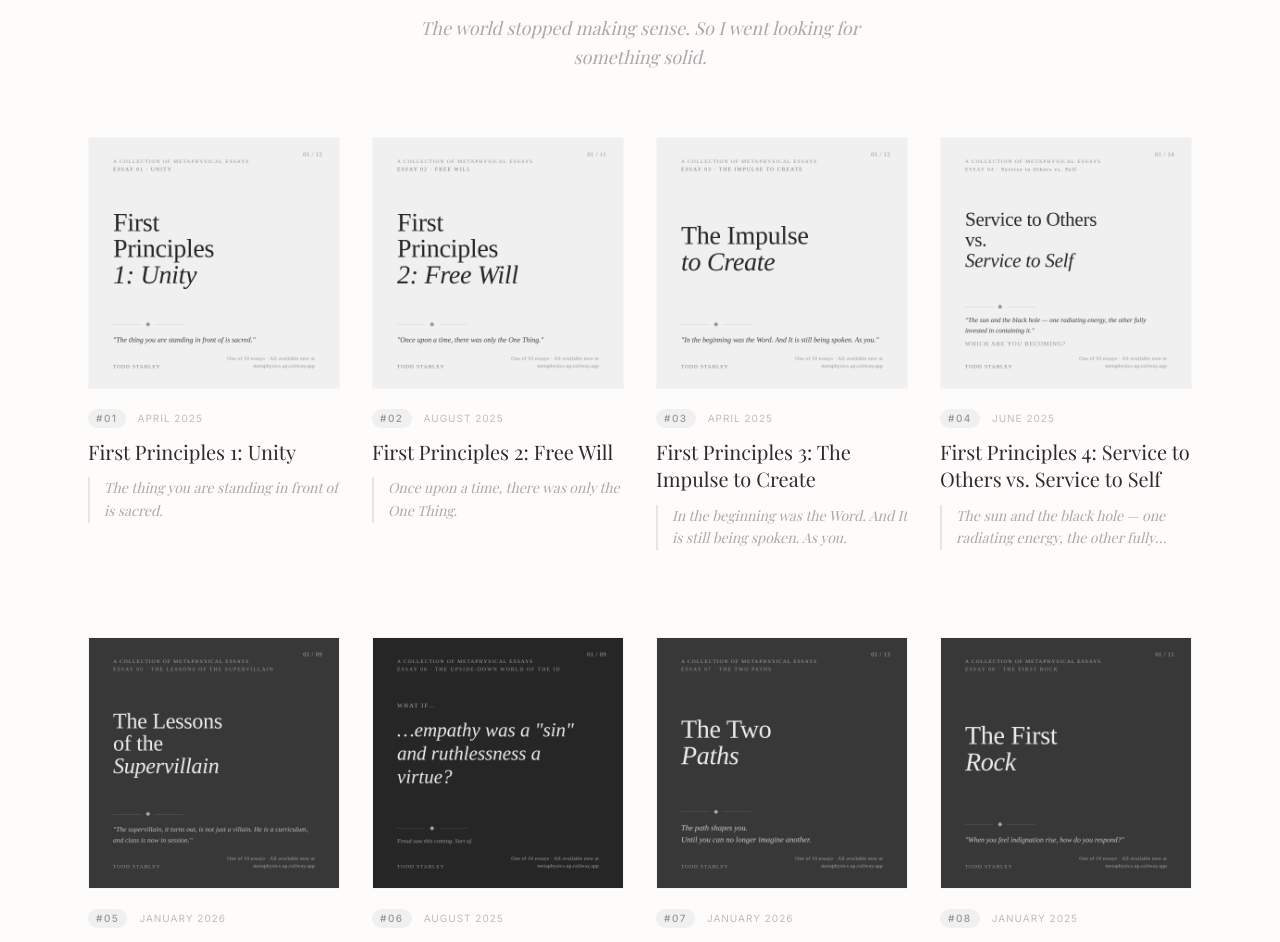
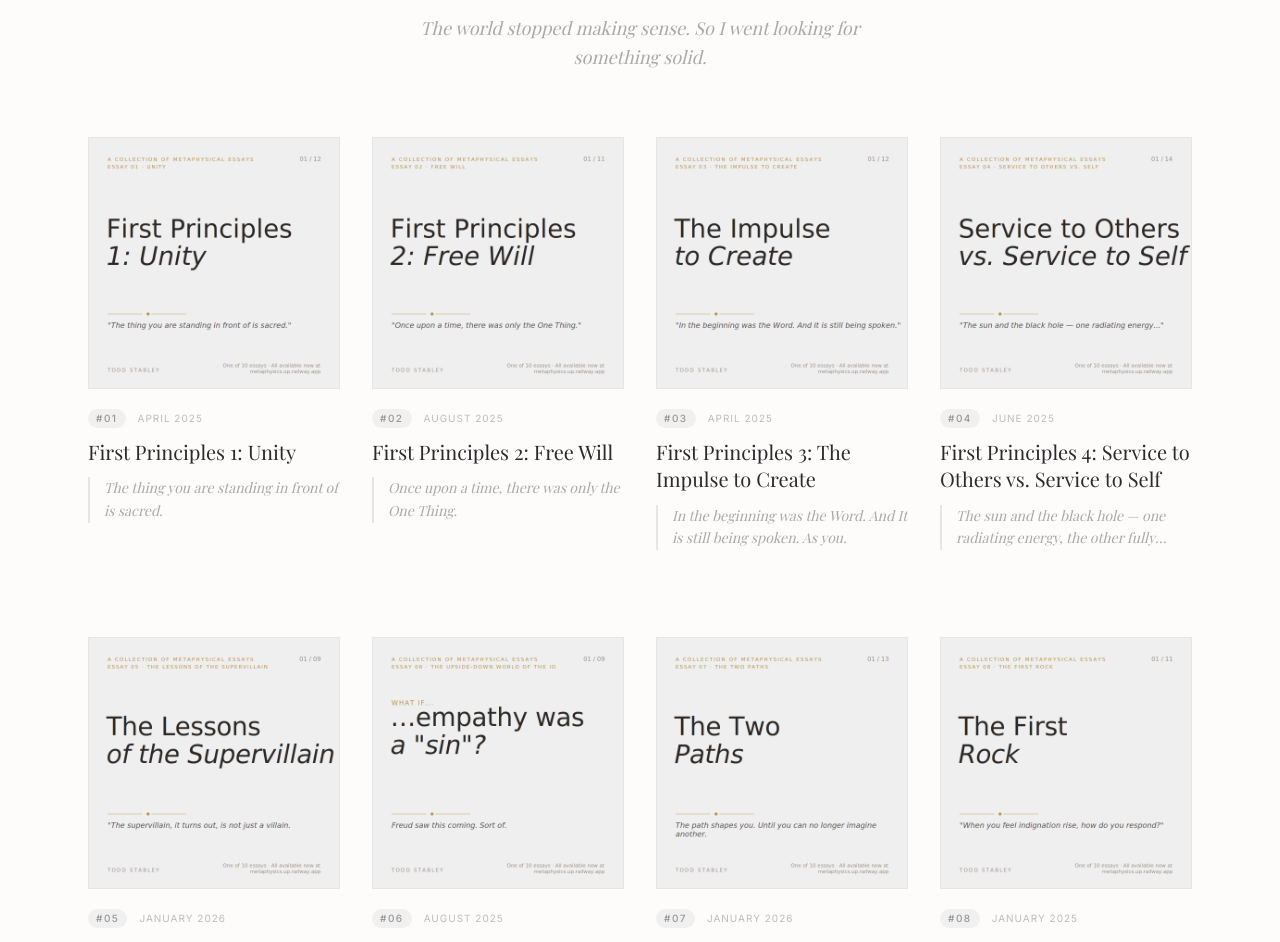
Before and after one commit to streamrD/metaphysics, a React (Vite) app: page / in a window 1280 px wide. Shown: the part 240-1182 px from the top of the page. Built offline with nearby package versions, Linux system fonts and the light colour scheme; a web font is replaced by a local one.

Commit message:
Use gray/cream thumbnails on index

```diff
--- a/src/App.tsx
+++ b/src/App.tsx
@@ -13,10 +13,12 @@ interface Essay {
   id: string;
   num: string;
   title: string;
-  folder: string;        // path under /slides/
+  folder: string;
   slideCount: number;
-  filePrefix: string;    // e.g. "essay1_slide_"
+  filePrefix: string;
   docUrl: string;
+  indexGray: string;   // shown on index by default
+  indexCream: string;  // shown on index on hover
   quote?: string;
   date?: string;
 }
@@ -24,6 +26,9 @@ interface Essay {
 type ViewMode = 'index' | 'slides' | 'reading';
 
 // ─── Essay data — folders and slide counts match the repo exactly ─────────────
+// indexGray  = shown on index by default
+// indexCream = shown on index on hover
+// carousel starts at slide 01 (original, full color)
 
 const ESSAYS: Essay[] = [
   {
@@ -31,6 +36,8 @@ const ESSAYS: Essay[] = [
     title: 'First Principles 1: Unity',
     quote: 'The thing you are standing in front of is sacred.',
     folder: '1-unity', filePrefix: 'essay1_slide_', slideCount: 12,
+    indexGray: '/slides/1-unity/essay1_slide_01_gray.png',
+    indexCream: '/slides/1-unity/essay1_slide_01.png',
     docUrl: 'https://docs.google.com/document/d/e/2PACX-1vQiMJtRSbNP8ysO9dU08BtATbyvmhcKqZgyVmr3XIH8LBOZ6U4C7Xdze3uPPcIOYGSYiz5xKgbNlH6M/pub',
   },
   {
@@ -38,6 +45,8 @@ const ESSAYS: Essay[] = [
     title: 'First Principles 2: Free Will',
     quote: 'Once upon a time, there was only the One Thing.',
     folder: '2-free', filePrefix: 'essay2_slide_', slideCount: 11,
+    indexGray: '/slides/2-free/essay2_slide_01_gray.png',
+    indexCream: '/slides/2-free/essay2_slide_01.png',
     docUrl: 'https://docs.google.com/document/d/e/2PACX-1vREEmvp19Y47YXwhTQYlcRolh1Jjvf5BicROwt8s3enEc7N04YSKY3Z7JM0ALG9uZI7WLpkStU9kDS5/pub',
   },
   {
@@ -45,6 +54,8 @@ const ESSAYS: Essay[] = [
     title: 'First Principles 3: The Impulse to Create',
     quote: 'In the beginning was the Word. And It is still being spoken. As you.',
     folder: '3-create', filePrefix: 'essay3_slide_', slideCount: 12,
+    indexGray: '/slides/3-create/essay3_slide_01_gray.png',
+    indexCream: '/slides/3-create/essay3_slide_01.png',
     docUrl: 'https://docs.google.com/document/d/e/2PACX-1vRGVJR2isARAi9HdzfI7vF1qWGFExtFtQnBjkX81246n1nw7UlC9Gjj2eCHEltTLpSqzc8juNoG0KRI/pub',
   },
   {
@@ -52,6 +63,8 @@ const ESSAYS: Essay[] = [
     title: 'First Principles 4: Service to Others vs. Service to Self',
     quote: 'The sun and the black hole — one radiating energy, the other fully invested in containing it.',
     folder: '4-service', filePrefix: 'essay4_slide_', slideCount: 14,
+    indexGray: '/slides/4-service/essay4_slide_01_gray.png',
+    indexCream: '/slides/4-service/essay4_slide_01.png',
     docUrl: 'https://docs.google.com/document/d/e/2PACX-1vTeCYqeO50ASL2VL_dGCS1OwHJwO7Kn6KtaeteVA7T2BFg2gCoqk6xiMlrIiXVTU_tjxGanFpaAKvBK/pub',
   },
   {
@@ -59,6 +72,8 @@ const ESSAYS: Essay[] = [
     title: 'The Lessons of the Supervillain',
     quote: 'The supervillain is not just a villain. He is a curriculum, and class is now in session.',
     folder: '5-supervillain', filePrefix: 'essay5_slide_', slideCount: 9,
+    indexGray: '/slides/5-supervillain/essay5_slide_01_gray.png',
+    indexCream: '/slides/5-supervillain/essay5_slide_01_cream.png',
     docUrl: 'https://docs.google.com/document/d/e/2PACX-1vSTxKV3FBIwFol0fNiF_taah6LZdKwnasTxUdYvSk_i_tDsApFzeRNbGfHLQtdXHjTgo-FbZmUqOZFk/pub',
   },
   {
@@ -66,6 +81,8 @@ const ESSAYS: Essay[] = [
     title: 'The Upside-Down World of the Id',
     quote: "The child's tantrum has become a spectacle of adult insurrection playing out across the national stage.",
     folder: '6-id', filePrefix: 'essay6_slide_', slideCount: 9,
+    indexGray: '/slides/6-id/essay6_slide_01_gray.png',
+    indexCream: '/slides/6-id/essay6_slide_01_cream.png',
     docUrl: 'https://docs.google.com/document/d/e/2PACX-1vRlvNG-eehvpayBkE-nFsLBXkdkRyiGohNmKAZyiejdvEvK1LcaORAOUAP1qWElMcICK429OJq984Yv/pub',
   },
   {
@@ -73,6 +90,8 @@ const ESSAYS: Essay[] = [
     title: 'The Two Paths',
     quote: 'The further you go, the harder it becomes to leave.',
     folder: '7-paths', filePrefix: 'essay7_slide_', slideCount: 13,
+    indexGray: '/slides/7-paths/essay7_slide_01_gray.png',
+    indexCream: '/slides/7-paths/essay7_slide_01_cream.png',
     docUrl: 'https://docs.google.com/document/d/e/2PACX-1vTi97lIgFOd3hebtucPg433eolUmICKcIn3ttARGv7qkmZLtZnh4DRaw7W9zkWPv6xIGHjdAC9dmVWN/pub',
   },
   {
@@ -80,6 +99,8 @@ const ESSAYS: Essay[] = [
     title: 'The First Rock',
     quote: 'When you feel indignation rise, how do you respond?',
     folder: '8-rocks', filePrefix: 'essay8_slide_', slideCount: 11,
+    indexGray: '/slides/8-rocks/essay8_slide_01_gray.png',
+    indexCream: '/slides/8-rocks/essay8_slide_01_cream.png',
     docUrl: 'https://docs.google.com/document/d/e/2PACX-1vQCf10pOoWOI4byYUaxte7c49wz_Av-ASpT74RHmpEFD-6puSuspNqD4re1VxbVjxPFfTUILtN4dp8J/pub',
   },
   {
@@ -87,6 +108,8 @@ const ESSAYS: Essay[] = [
     title: 'I Never Knew You: Narcissism and the Evangelical Soul',
     quote: "They beat the drum of tribalism and call that dance 'righteousness.'",
     folder: '9-narcissism', filePrefix: 'essay9_slide_', slideCount: 11,
+    indexGray: '/slides/9-narcissism/essay9_slide_01_gray.png',
+    indexCream: '/slides/9-narcissism/essay9_slide_01.png',
     docUrl: 'https://docs.google.com/document/d/e/2PACX-1vSPRE5CKmoMgAsQIgZMfpZSEbL8OEalMwM9BbaARsYzvnpKTRw5ttrTcwU_W2cyFm6g1QcDuXW8zPgq/pub',
   },
   {
@@ -94,6 +117,8 @@ const ESSAYS: Essay[] = [
     title: 'The Curriculum and the Veil',
     quote: 'We pressed the cup of forgetting to our lips and let its strange taste drift us to sleep.',
     folder: '10-curriculum', filePrefix: 'essay10_slide_', slideCount: 11,
+    indexGray: '/slides/10-curriculum/essay10_slide_01_gray.png',
+    indexCream: '/slides/10-curriculum/essay10_slide_01_cream.png',
     docUrl: 'https://docs.google.com/document/d/e/2PACX-1vQazMi8MI2WvlZWVOaaD0oUsa0JffoyrGWCv7ubGbCKWh-FtkIMf4D5ZknmYqz1uznLw_6NL4GdSy9N/pub',
   },
 ];
@@ -359,17 +384,25 @@ function EssayCard({ essay, onExploreSlides, onReadEssay }: {
       }}
       className="group"
     >
-      {/* Thumbnail — clicking goes to slides */}
+      {/* Thumbnail — gray by default, warms to cream on hover */}
       <div
-        className="aspect-square bg-neutral-50 mb-5 overflow-hidden border border-neutral-100 relative cursor-pointer"
+        className="aspect-square mb-5 overflow-hidden border border-neutral-200 relative cursor-pointer"
         onClick={onExploreSlides}
       >
+        {/* Gray default */}
         <img
-          src={slideUrl(essay, 1)}
+          src={essay.indexGray}
           alt={essay.title}
-          className="w-full h-full object-cover grayscale transition-all duration-700 group-hover:grayscale-0 group-hover:scale-[1.03]"
+          className="absolute inset-0 w-full h-full object-cover opacity-100 group-hover:opacity-0 transition-opacity duration-500"
+          draggable={false}
         />
-        <div className="absolute inset-0 bg-zen-text/0 group-hover:bg-zen-text/5 transition-colors duration-500" />
+        {/* Cream hover */}
+        <img
+          src={essay.indexCream}
+          alt=""
+          className="absolute inset-0 w-full h-full object-cover opacity-0 group-hover:opacity-100 transition-opacity duration-500"
+          draggable={false}
+        />
       </div>
 
       {/* Meta */}
```
